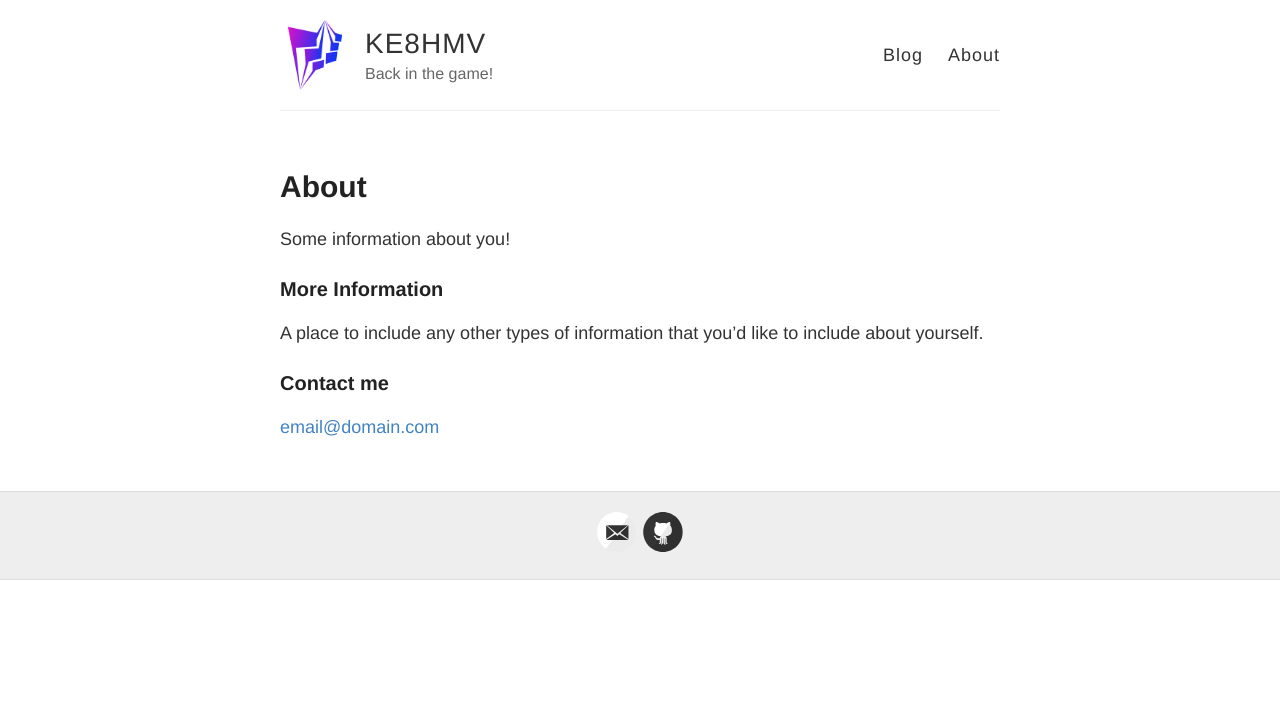
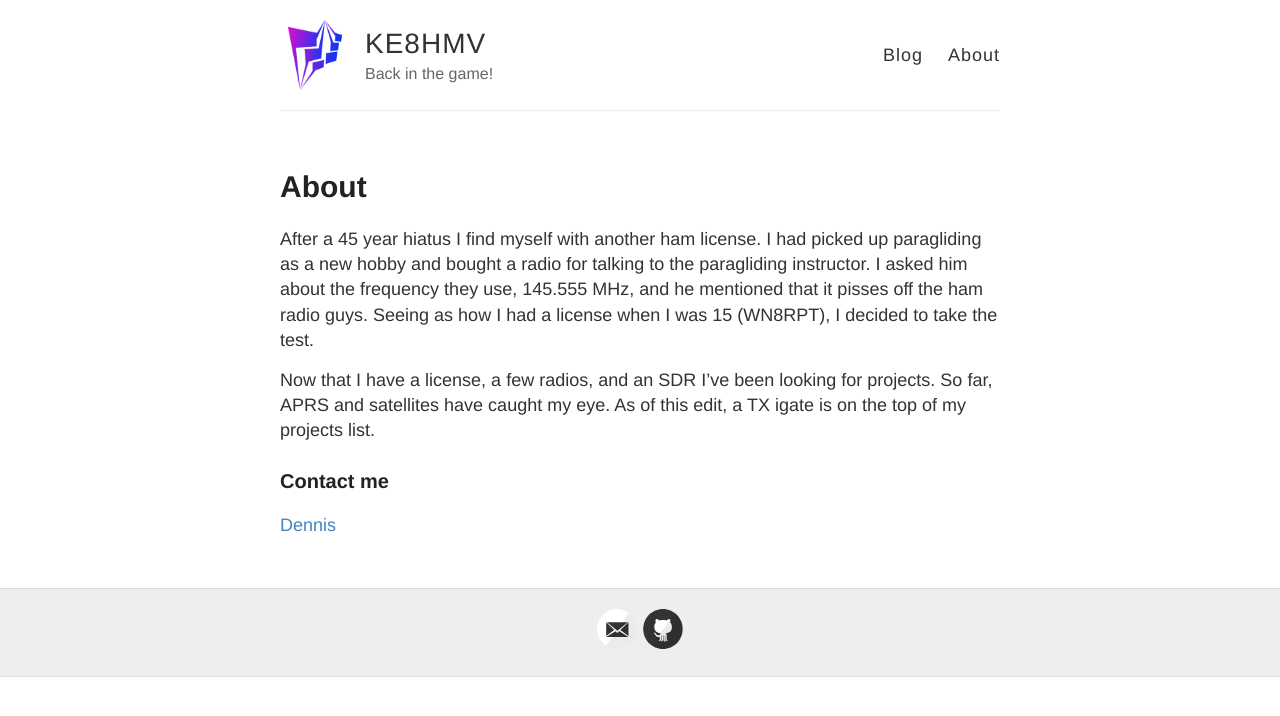
Before and after one commit to AE0ZW/ae0zw.github.io, a Jekyll site: the page built from about.md, in a window 1280 px wide. Shown: the top 716 px of the page. Built offline with Jekyll 4.4.1, drawn with Linux system fonts in a browser that asks for light colours.

Commit message:
Update about.md

```diff
--- a/about.md
+++ b/about.md
@@ -3,13 +3,14 @@ layout: page
 title: About
 permalink: /about/
 ---
+After a 45 year hiatus I find myself with another ham license. I had picked up paragliding as a new hobby
+and bought a radio for talking to the paragliding instructor. I asked him about the frequency they use,
+145.555 MHz, and he mentioned that it pisses off the ham radio guys. Seeing as how I had a license when I was 15
+(WN8RPT), I decided to take the test.
 
-Some information about you!
-
-### More Information
-
-A place to include any other types of information that you'd like to include about yourself.
+Now that I have a license, a few radios, and an SDR I've been looking for projects. So far, APRS and satellites have
+caught my eye. As of this edit, a TX igate is on the top of my projects list.
 
 ### Contact me
 
-[email@domain.com](mailto:email@domain.com)
+[Dennis](mailto:ansofive+ke8hmv@gmail.com)
```
